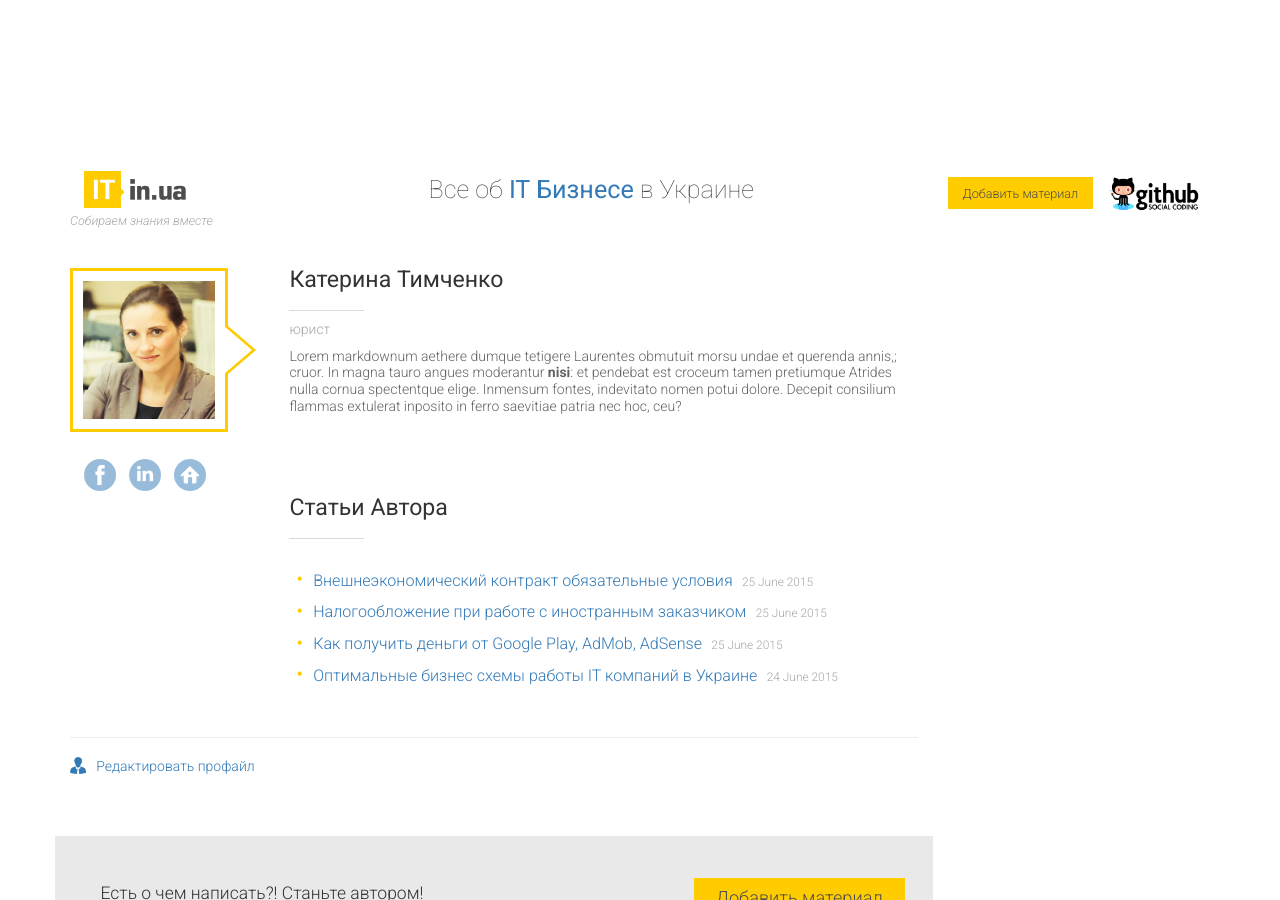
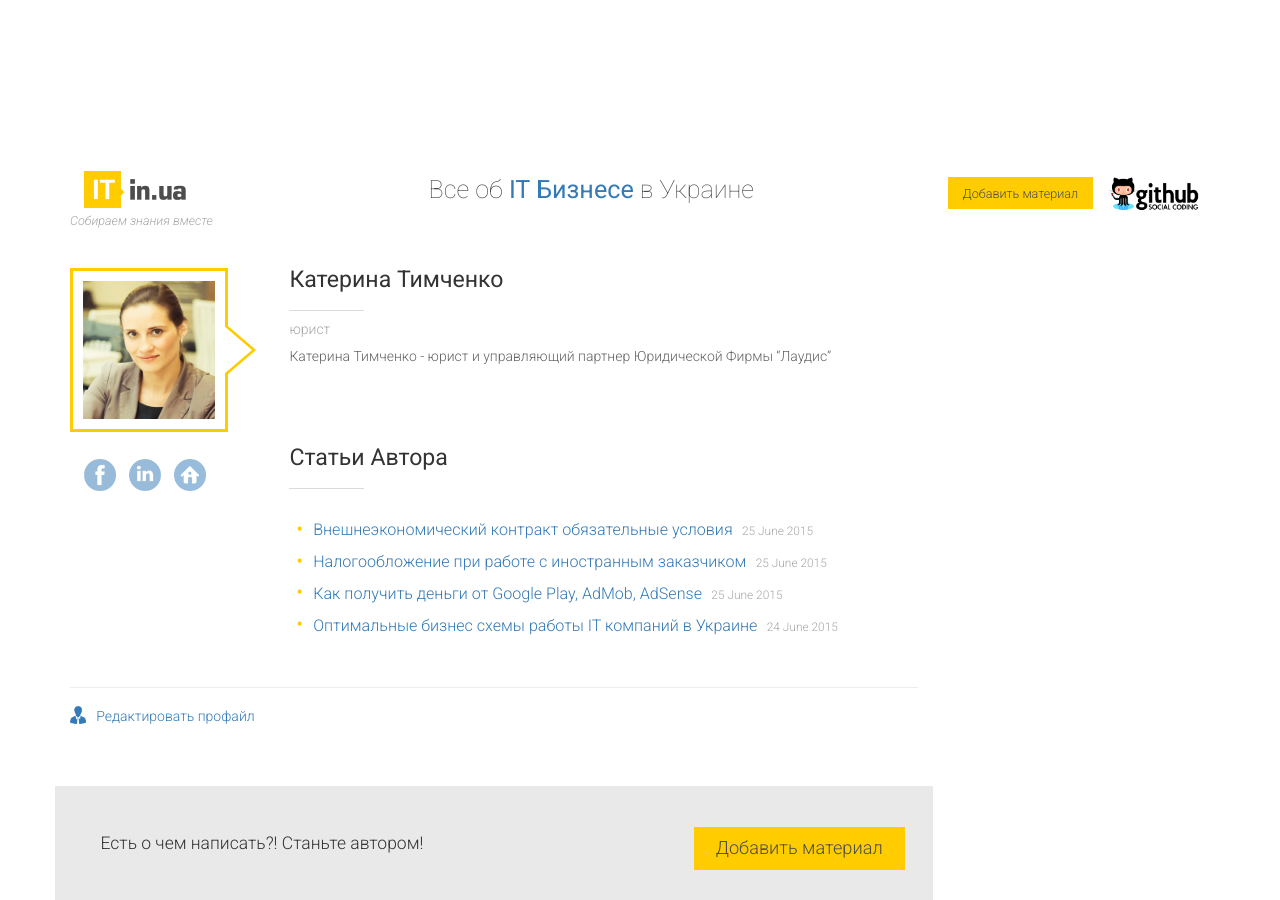
Before and after one commit to itinua/itinua.github.io, a Jekyll site: the page built from content/author/katerina-timchenko.md, in a window 1280 px wide and 900 px high. Built offline with Jekyll 4.4.1, drawn with Linux system fonts in a browser that asks for light colours; Markdown is read by kramdown in place of the engine named in the settings.

Commit message:
Update katerina-timchenko.md

```diff
--- a/content/author/katerina-timchenko.md
+++ b/content/author/katerina-timchenko.md
@@ -2,8 +2,4 @@
 layout: userprofile
 author: katerina-timchenko
 ---
-Lorem markdownum aethere dumque tetigere Laurentes obmutuit morsu undae et
-querenda annis,; cruor. In magna tauro angues moderantur **nisi**: et pendebat
-est croceum tamen pretiumque Atrides nulla cornua spectentque elige. Inmensum
-fontes, indevitato nomen potui dolore. Decepit consilium flammas extulerat
-inposito in ferro saevitiae patria nec hoc, ceu?
+Катерина Тимченко - юрист и управляющий партнер Юридической Фирмы "Лаудис"
```
